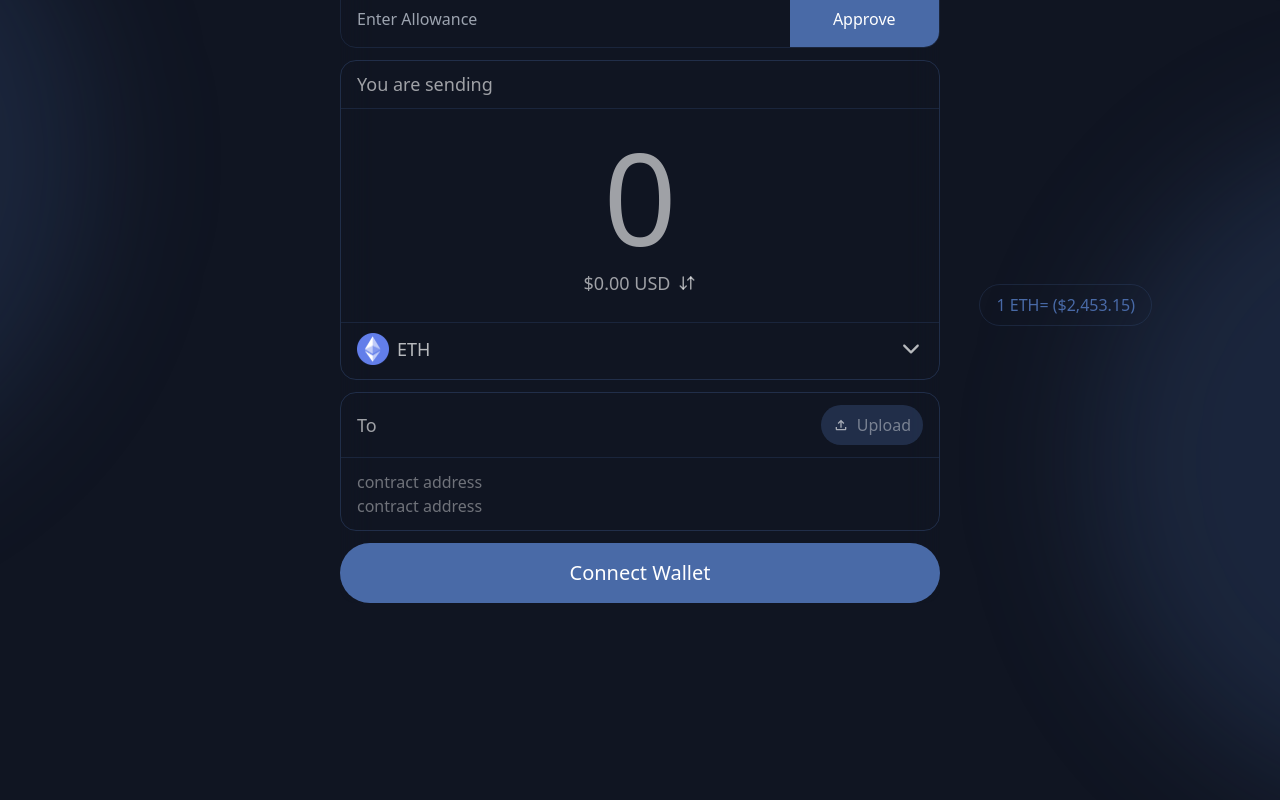
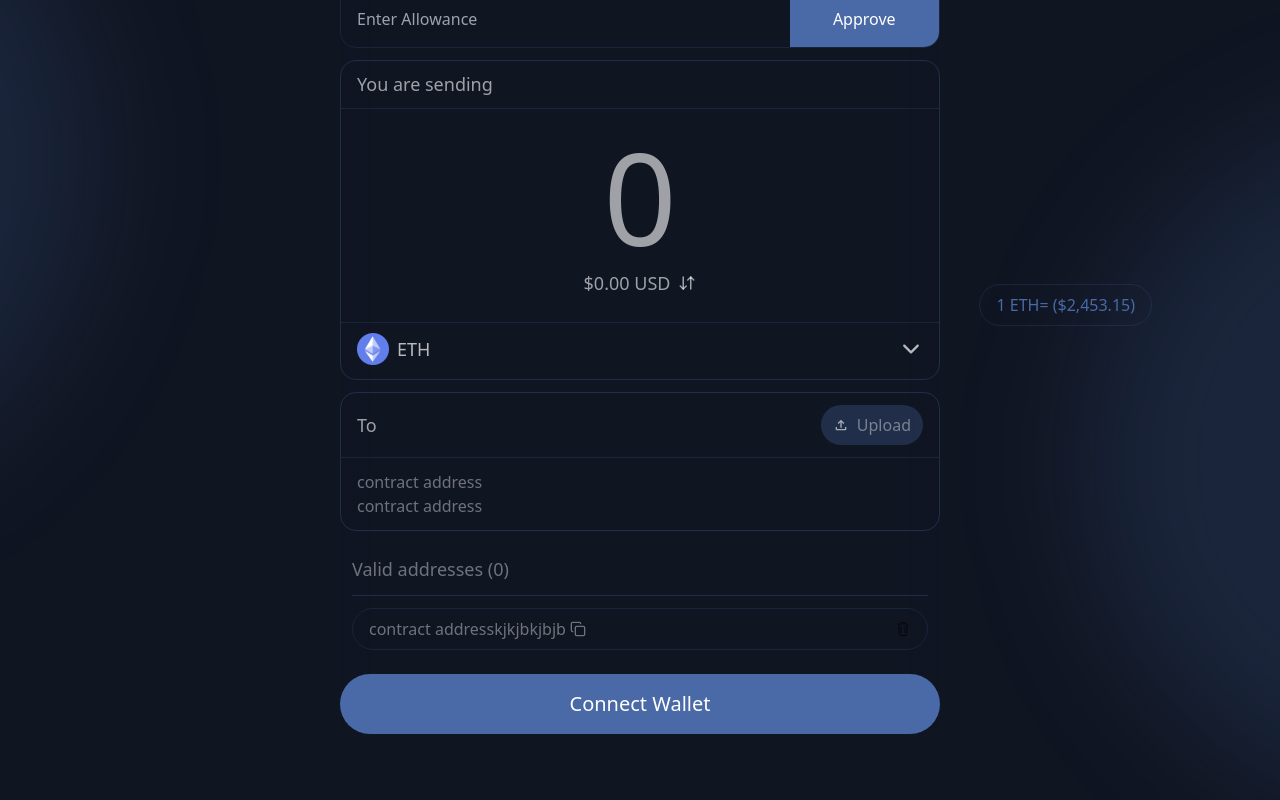
Before and after one commit to Bee-code-tech/buildguild, a Next.js app: page / in a window 1280 px wide. Shown: the part 394-1194 px from the top of the page. Built offline with nearby package versions, Linux system fonts and the light colour scheme.

Commit message:
done with large screen

```diff
--- a/app/components/TransactionBox.tsx
+++ b/app/components/TransactionBox.tsx
@@ -1,9 +1,10 @@
 import Image from 'next/image'
 import React from 'react'
-import { IoIosArrowDown } from 'react-icons/io'
-import { LuArrowDownUp } from 'react-icons/lu'
+import { IoIosArrowDown, IoIosArrowUp } from 'react-icons/io'
+import { LuArrowDownUp, LuCopy } from 'react-icons/lu'
 import Eth from '../assets/eth.png'
 import { MdOutlineFileUpload } from 'react-icons/md'
+import { CiTrash } from 'react-icons/ci'
 
 const TransactionBox = () => {
   return (
@@ -111,7 +112,22 @@ const TransactionBox = () => {
 
           {/* Valid Address container  */}
 
-          <div className="">
+          <div className="p-3 border-[#496AA7]/30 rounded-2xl mt-3">
+
+            <h1 className='text-white/40 text-lg border-b border-[#496AA7]/30 pb-3'>Valid addresses (0) </h1>
+
+            {/* contract list  */}
+            <div className="my-3">
+                <div className=" rounded-full border-[#496AA7]/20 border w-full flex items-center justify-between py-2 px-4">
+                <div className="flex items-center gap-1">
+                    <p className="text-white/40">contract addresskjkjbkjbjb</p>
+                     <LuCopy  className='text-white/40'/>
+                </div>
+                <div className="flex gap-1">
+                   <CiTrash />
+                </div>
+            </div>
+            </div>
 
           </div>
 
```
